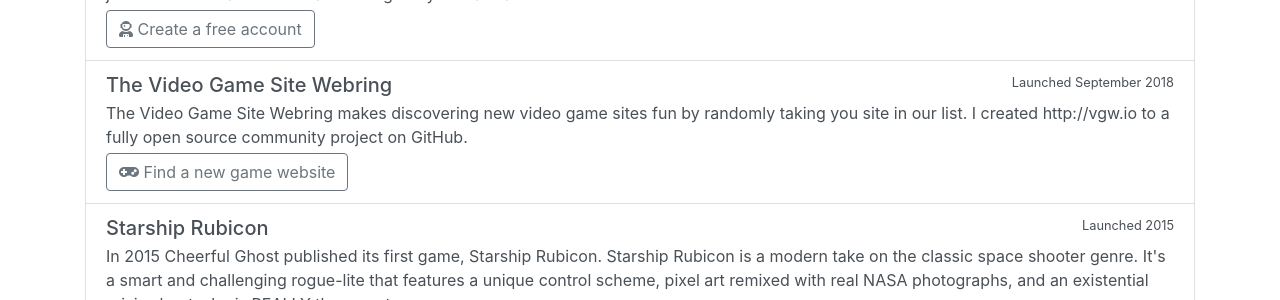
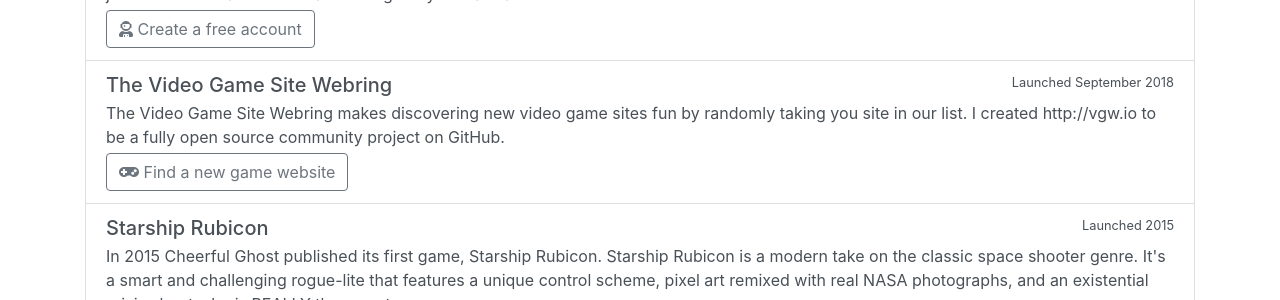
Before and after one commit to jdodson/jdodsonorg, a Jekyll site: the page built from index.html, in a window 1280 px wide. Shown: the part 552-852 px from the top of the page. Built offline with Jekyll 4.4.1, drawn with Linux system fonts in a browser that asks for light colours; nearby versions of some CDN libraries.

Commit message:
Adding a needed word

```diff
--- a/docs/index.html
+++ b/docs/index.html
@@ -56,7 +56,7 @@
       <h5 class="mb-1">The Video Game Site Webring</h5>
       <small>Launched September 2018</small>
     </div>
-    <p class="mb-1">The Video Game Site Webring makes discovering new video game sites fun by randomly taking you site in our list. I created http://vgw.io to a fully open source community project on GitHub.</p>
+    <p class="mb-1">The Video Game Site Webring makes discovering new video game sites fun by randomly taking you site in our list. I created http://vgw.io to be a fully open source community project on GitHub.</p>
     <span class="btn btn-md btn-outline-secondary"><i class="fas fa-gamepad"></i> Find a new game website</span>
   </a>
   <a href="https://store.steampowered.com/app/372030/Starship_Rubicon/" class="list-group-item list-group-item-action flex-column align-items-start" target="_blank">
--- a/index.html
+++ b/index.html
@@ -28,7 +28,7 @@
       <h5 class="mb-1">The Video Game Site Webring</h5>
       <small>Launched September 2018</small>
     </div>
-    <p class="mb-1">The Video Game Site Webring makes discovering new video game sites fun by randomly taking you site in our list. I created http://vgw.io to a fully open source community project on GitHub.</p>
+    <p class="mb-1">The Video Game Site Webring makes discovering new video game sites fun by randomly taking you site in our list. I created http://vgw.io to be a fully open source community project on GitHub.</p>
     <span class="btn btn-md btn-outline-secondary"><i class="fas fa-gamepad"></i> Find a new game website</span>
   </a>
   <a href="https://store.steampowered.com/app/372030/Starship_Rubicon/" class="list-group-item list-group-item-action flex-column align-items-start" target="_blank">
```
